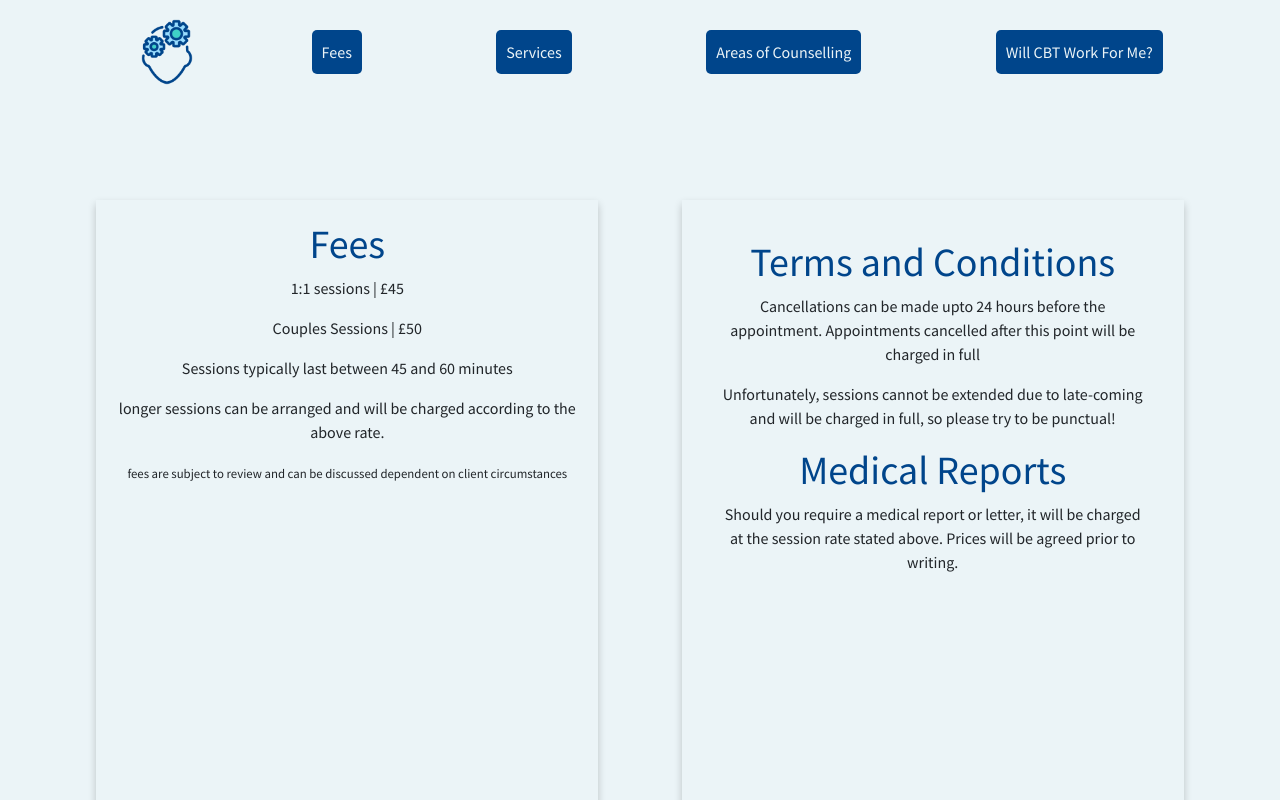
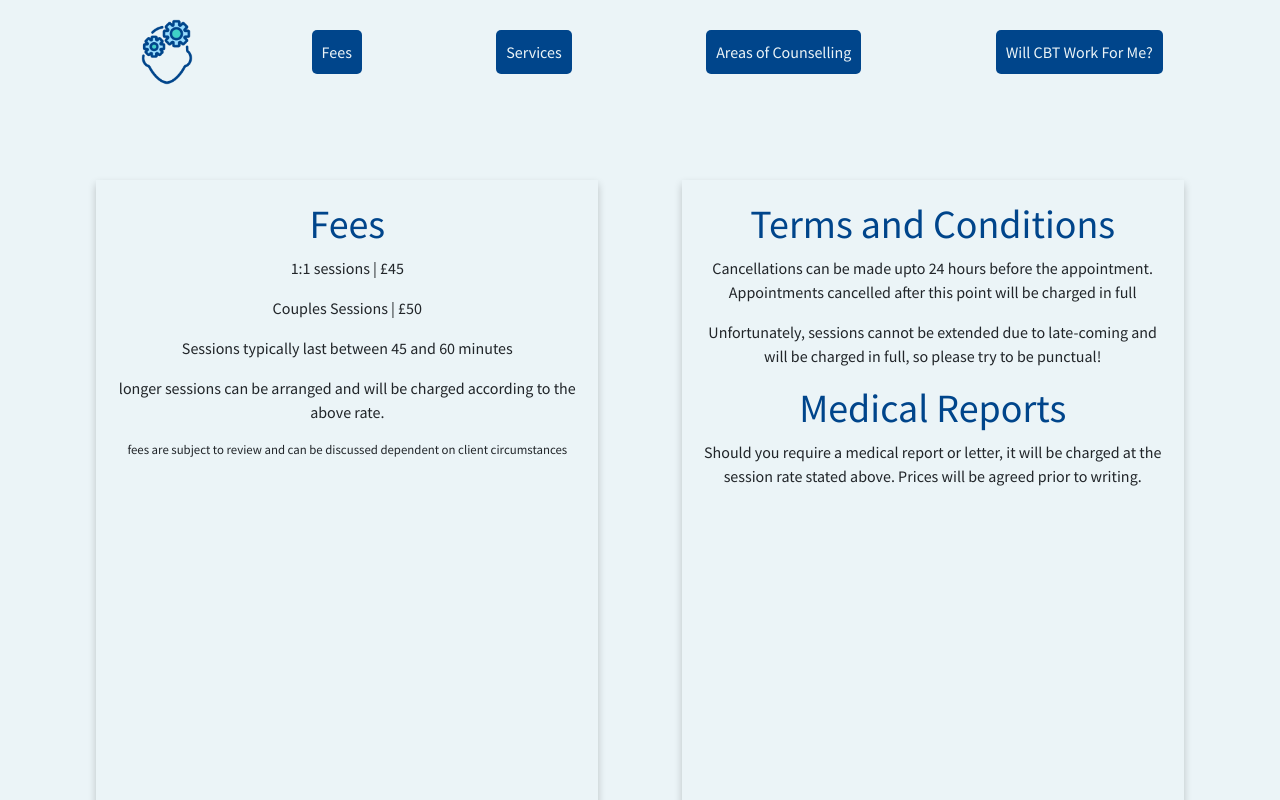
Before and after one commit to Selliott456/inverclydeCBT, a React app: page /fees in a window 1280 px wide. Shown: the top 800 px of the page. Built offline with nearby package versions, Linux system fonts and the light colour scheme; the HTML template or start-up script is replaced by a standard one.

Commit message:
more styling on fees

```diff
--- a/src/styles/style.scss
+++ b/src/styles/style.scss
@@ -168,7 +168,11 @@ align-items: center;
   padding-bottom: 30px;
   width:40%;
   padding:20px;
-  height: 80%;
+  height: 85%;
+  display: flex;
+  flex-direction: column;
+  align-items: center;
+  justify-items: center;
 }
 .mainFees {
   height:100vh;
@@ -181,8 +185,8 @@ align-items: center;
   box-shadow: 0 4px 8px 0 rgba(0,0,0,0.2);
   display: flex;
   flex-direction: column;
+  padding: 20px;
+  height: 85%;
   width:40%;
-  padding: 3%;
-  height:80%;
-
+  align-items: space-evenly;
 }
```
